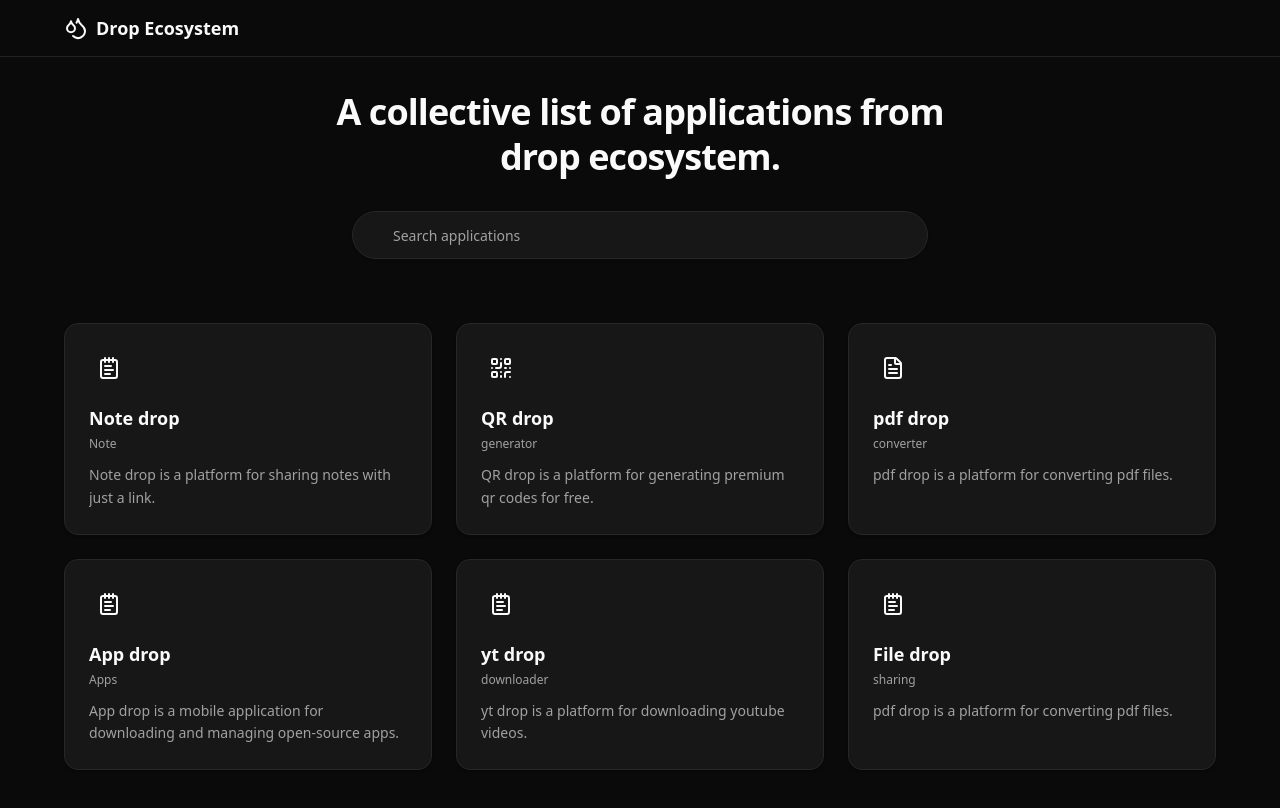
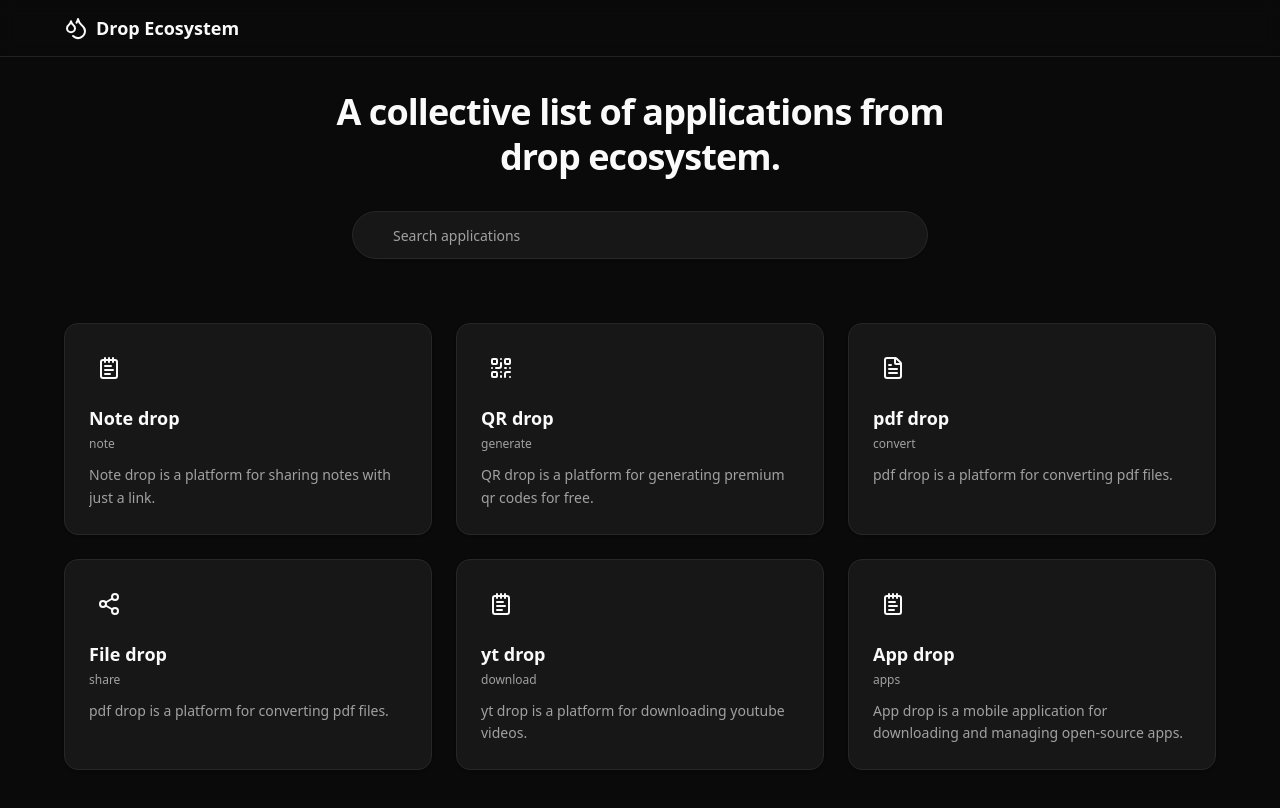
Before and after one commit to dropecosystem-dev/drop-ecosystem-main, a Next.js app: page / in a window 1280 px wide. Shown: the top 808 px of the page. Built offline with nearby package versions, Linux system fonts and the light colour scheme.

Commit message:
feat: update links

```diff
--- a/app/page.tsx
+++ b/app/page.tsx
@@ -2,12 +2,7 @@
 
 import { ApiCard } from "@/components/api-card";
 import { Input } from "@/components/ui/input";
-import {
-  Search,
-  NotepadText,
-  QrCode,
-  FileText
-} from "lucide-react";
+import { Search, NotepadText, QrCode, FileText, Share2 } from "lucide-react";
 import { useState } from "react";
 
 export default function Home() {
@@ -16,8 +11,9 @@ export default function Home() {
   const apps = [
     {
       title: "Note drop",
-      category: "Note",
-      description: "Note drop is a platform for sharing notes with just a link.",
+      category: "note",
+      description:
+        "Note drop is a platform for sharing notes with just a link.",
       Icon: NotepadText,
       iconColor: "text-white-500",
       iconBg: "bg-white-100 dark:bg-white-900/20",
@@ -25,8 +21,9 @@ export default function Home() {
     },
     {
       title: "QR drop",
-      category: "generator",
-      description: "QR drop is a platform for generating premium qr codes for free.",
+      category: "generate",
+      description:
+        "QR drop is a platform for generating premium qr codes for free.",
       Icon: QrCode,
       iconColor: "text-white-500",
       iconBg: "bg-white-100 dark:bg-white-900/20",
@@ -35,7 +32,7 @@ export default function Home() {
     },
     {
       title: "pdf drop",
-      category: "converter",
+      category: "convert",
       description: "pdf drop is a platform for converting pdf files.",
       Icon: FileText,
       iconColor: "text-white-500",
@@ -44,34 +41,35 @@ export default function Home() {
       href: "https://pdf.dropeco.dev",
     },
     {
+      title: "File drop",
+      category: "share",
+      description: "pdf drop is a platform for converting pdf files.",
+      Icon: Share2,
+      iconColor: "text-white-500",
+      iconBg: "bg-white-100 dark:bg-white-900/20",
+      comingSoon: true,
+      href: "https://share.dropeco.dev",
+    },
+    {
+      title: "yt drop",
+      category: "download",
+      description: "yt drop is a platform for downloading youtube videos.",
+      Icon: NotepadText,
+      iconColor: "text-white-500",
+      iconBg: "bg-white-100 dark:bg-white-900/20",
+      comingSoon: false,
+      href: "https://yt.dropeco.dev",
+    },
+    {
       title: "App drop",
-      category: "Apps",
-      description: "App drop is a mobile application for downloading and managing open-source apps.",
+      category: "apps",
+      description:
+        "App drop is a mobile application for downloading and managing open-source apps.",
       Icon: NotepadText,
       iconColor: "text-white-500",
       iconBg: "bg-white-100 dark:bg-white-900/20",
       comingSoon: true,
-      href: "#",
-    },
-    {
-      title: "yt drop",
-      category: "downloader",
-      description: "yt drop is a platform for downloading youtube videos.",
-      Icon: NotepadText,
-      iconColor: "text-white-500",
-      iconBg: "bg-white-100 dark:bg-white-900/20",
-      comingSoon: true,
-      href: "#",
-    },
-    {
-      title: "File drop",
-      category: "sharing",
-      description: "pdf drop is a platform for converting pdf files.",
-      Icon: NotepadText,
-      iconColor: "text-white-500",
-      iconBg: "bg-white-100 dark:bg-white-900/20",
-      comingSoon: true,
-      href: "#",
+      href: "https://app.dropeco.dev",
     },
   ];
 
```
